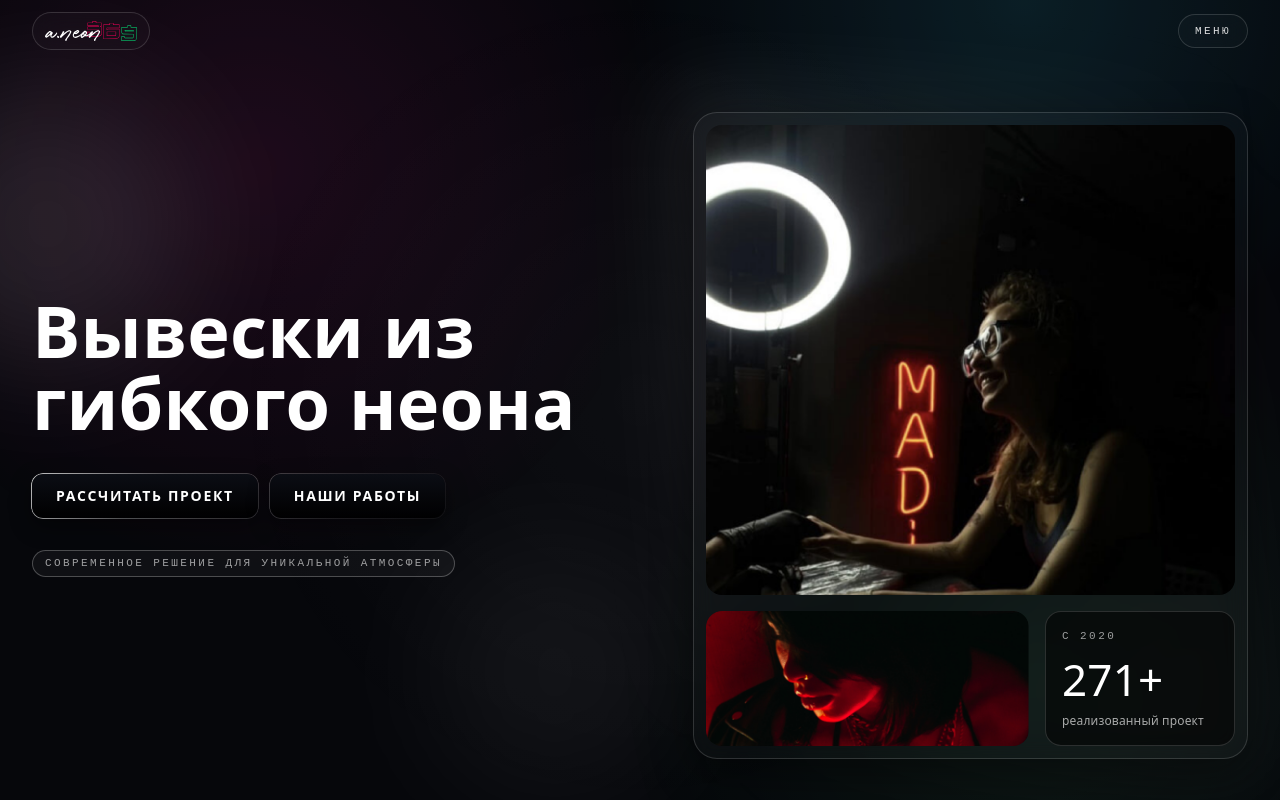
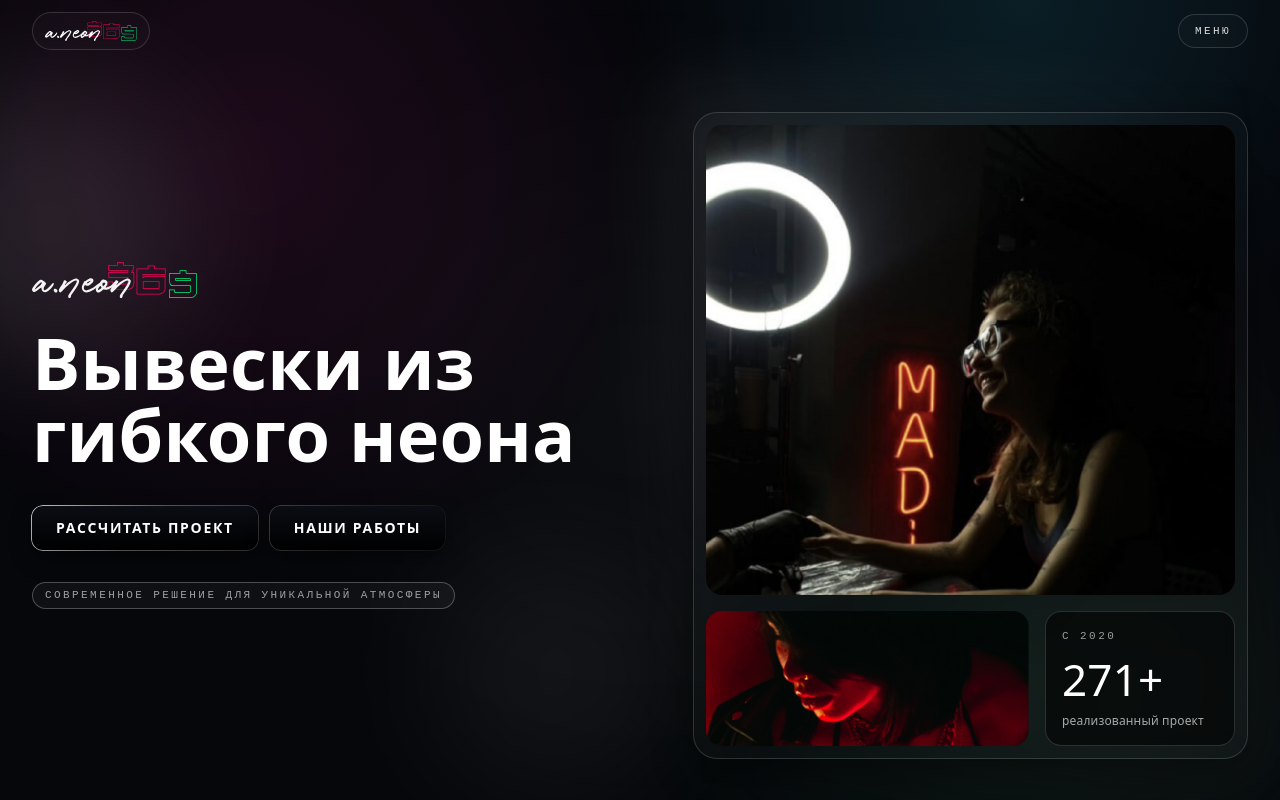
Before and after one commit to MaksimDekar/aneon, a React (Vite) app: page / in a window 1280 px wide. Shown: the top 800 px of the page. Built offline with nearby package versions, Linux system fonts and the light colour scheme.

Commit message:
Restore hero logo above heading to match reference

```diff
--- a/src/components/sections/HeroSection.tsx
+++ b/src/components/sections/HeroSection.tsx
@@ -1,5 +1,6 @@
 import { Container } from '@/components/ui/Container';
 import { NeonButton } from '@/components/ui/NeonButton';
+import { images } from '@/data/images';
 import { heroContent, staticSectionImages } from '@/data/siteContent';
 
 export function HeroSection() {
@@ -9,6 +10,7 @@ export function HeroSection() {
       <Container>
         <div className="grid items-center gap-8 sm:gap-12 lg:grid-cols-[1.05fr_0.95fr]">
           <div className="relative">
+            <img alt="Логотип компании" className="mb-6 h-8 w-auto opacity-95 sm:mb-7 sm:h-9" src={images.logo} />
             <h1 className="font-display text-3xl font-semibold leading-[0.98] text-white sm:text-6xl lg:text-7xl">{heroContent.title}</h1>
             <div className="mt-8 flex flex-wrap gap-3 sm:mt-9">
               <NeonButton className="w-full sm:w-auto" href={heroContent.cta.href}>
```
